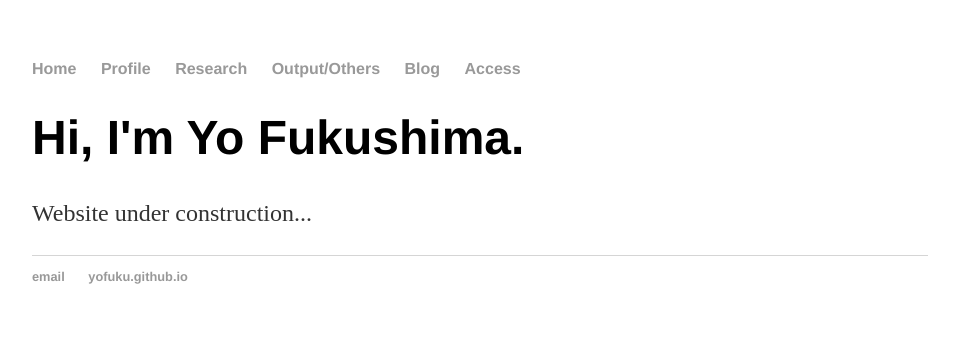
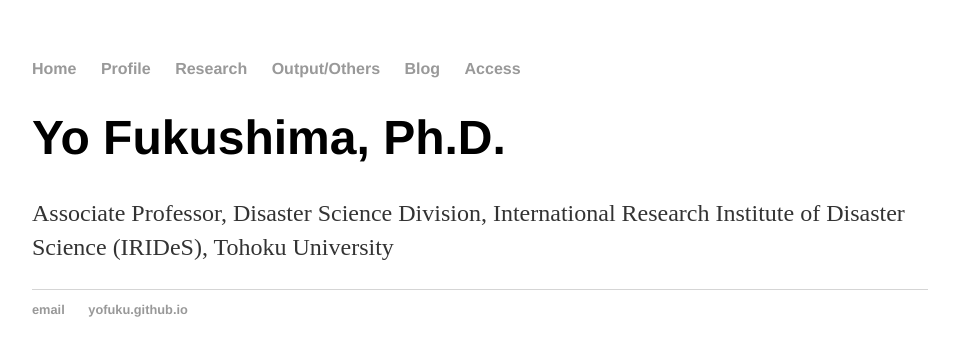
Before and after one commit to yofuku/yofuku.github.io, a Jekyll site: the page built from index.html, in a window 1280 px wide. Shown: the top 356 px of the page, without its empty margins (160-1119 px from the left). Built offline with Jekyll 4.4.1, drawn with Linux system fonts in a browser that asks for light colours.

Commit message:
Update index.html

```diff
--- a/index.html
+++ b/index.html
@@ -3,6 +3,6 @@ layout: default
 title: Yo Fukushima's Website
 ---
 <div class="blurb">
-	<h1>Hi, I'm Yo Fukushima.</h1>
-	<p>Website under construction...</p>
+	<h1>Yo Fukushima, Ph.D.</h1>
+	<p>Associate Professor, Disaster Science Division, International Research Institute of Disaster Science (IRIDeS), Tohoku University</p>
 </div><!-- /.blurb -->
```
